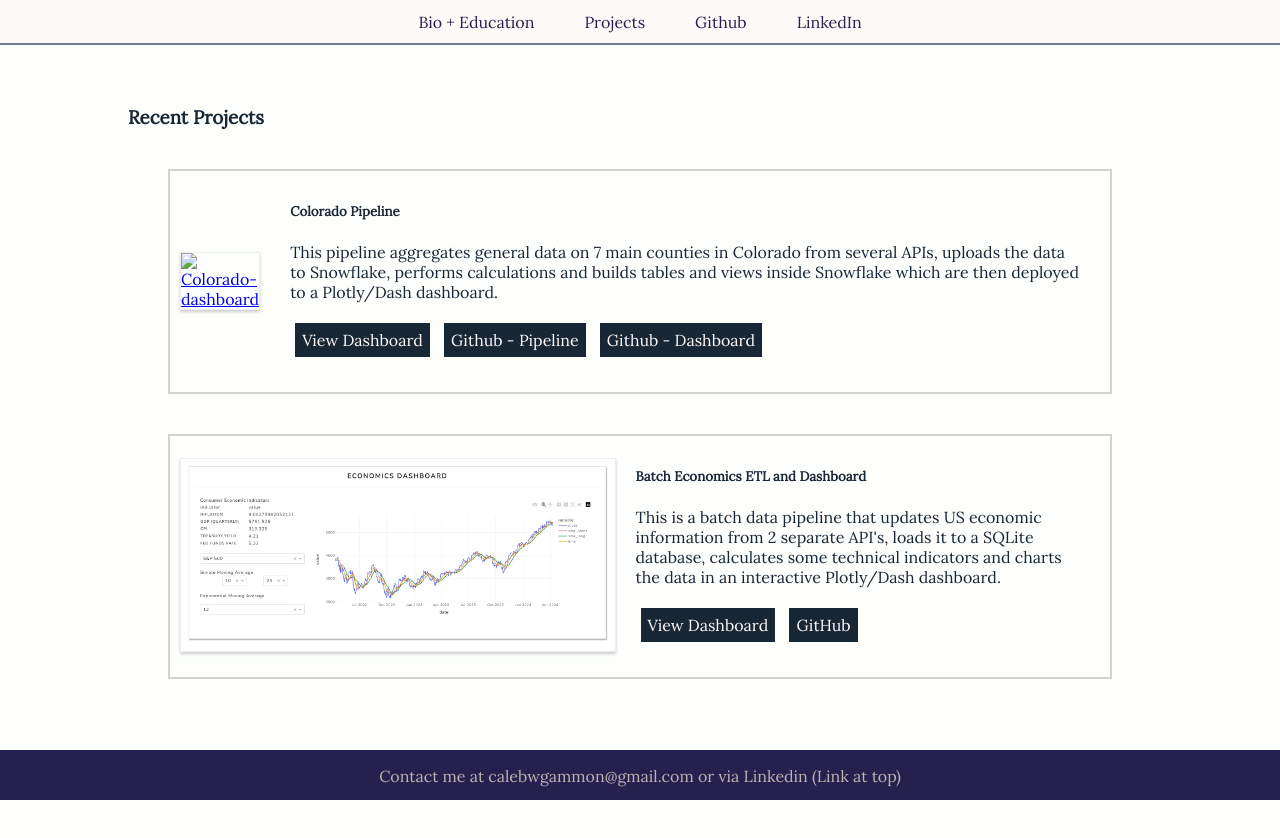
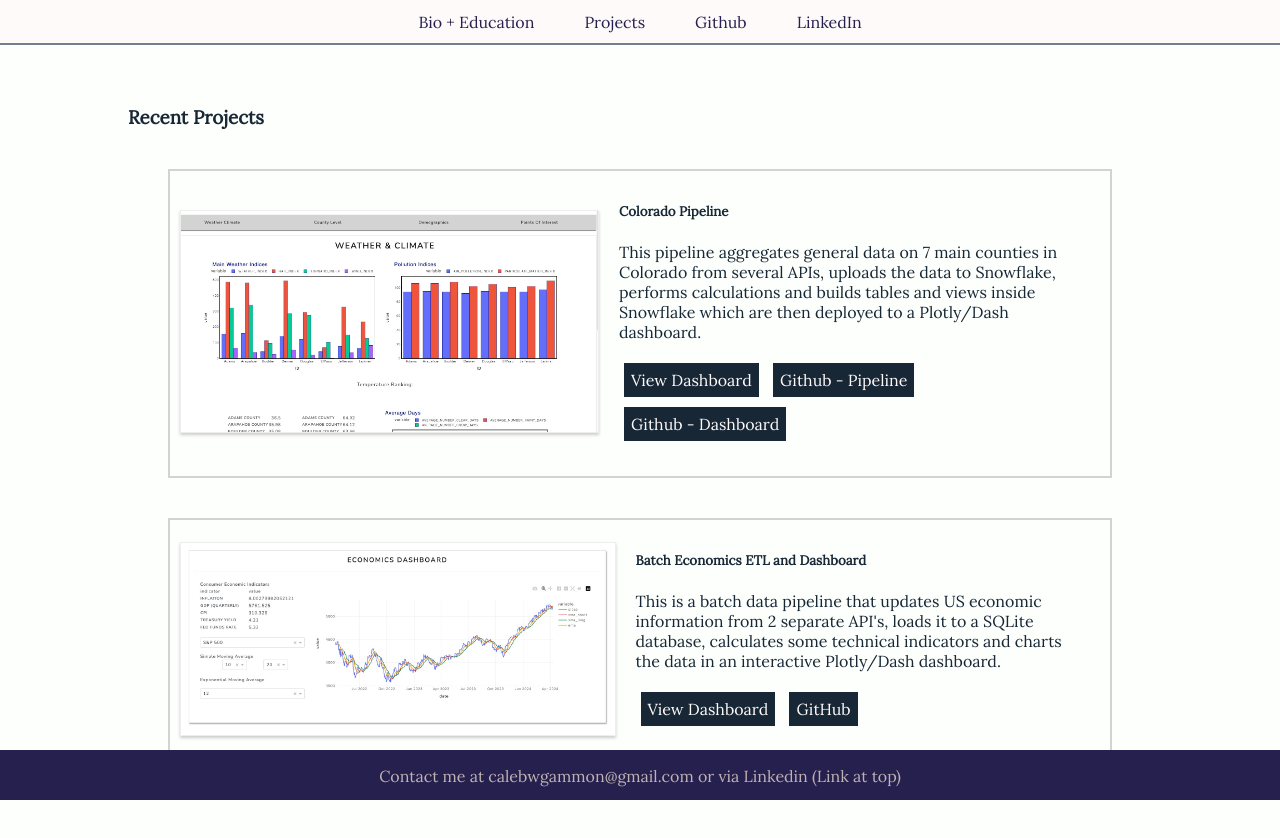
Before and after one commit to calorab/projectwebsite, a plain HTML site: page index.html in a window 1280 px wide. Before the commit the page ends 800 px from the top, so only its background shows below. Drawn offline with nearby package versions, Linux system fonts and the light colour scheme.

Commit message:
added .jpg to CO dashboard pic

```diff
--- a/index.html
+++ b/index.html
@@ -44,7 +44,7 @@
             <h3>Recent Projects</h3>
             <div class="project">
                 <a href="http://54.147.236.16:81/" target="_blank">
-                    <img class="screenshot" src="images/Image 5-2-24 at 5.33 PM" alt="Colorado-dashboard">
+                    <img class="screenshot" src="images/Image 5-2-24 at 5.33 PM.jpg" alt="Colorado-dashboard">
                 </a>
                 <div class="comments">
                     <h5>Colorado Pipeline</h5>
```
